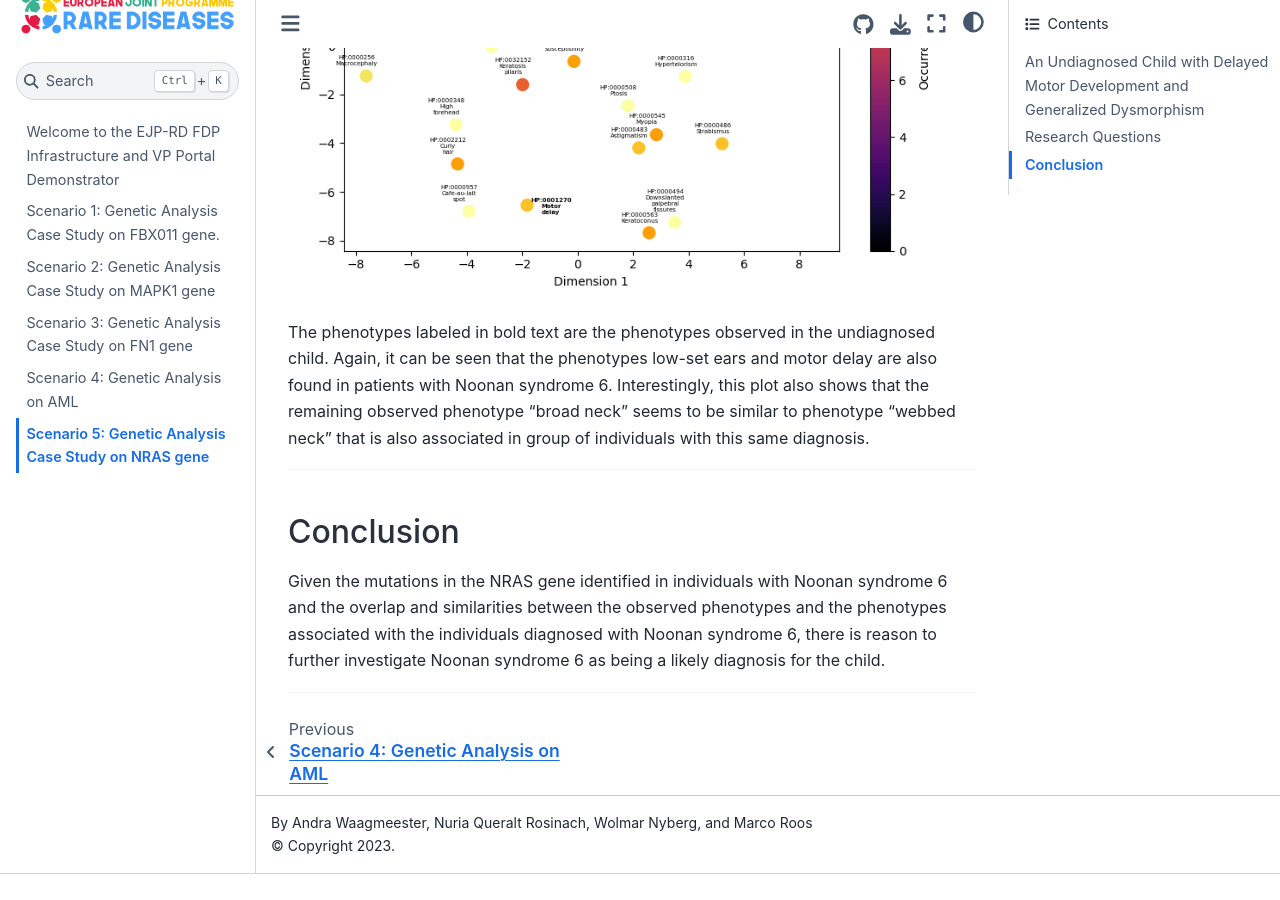
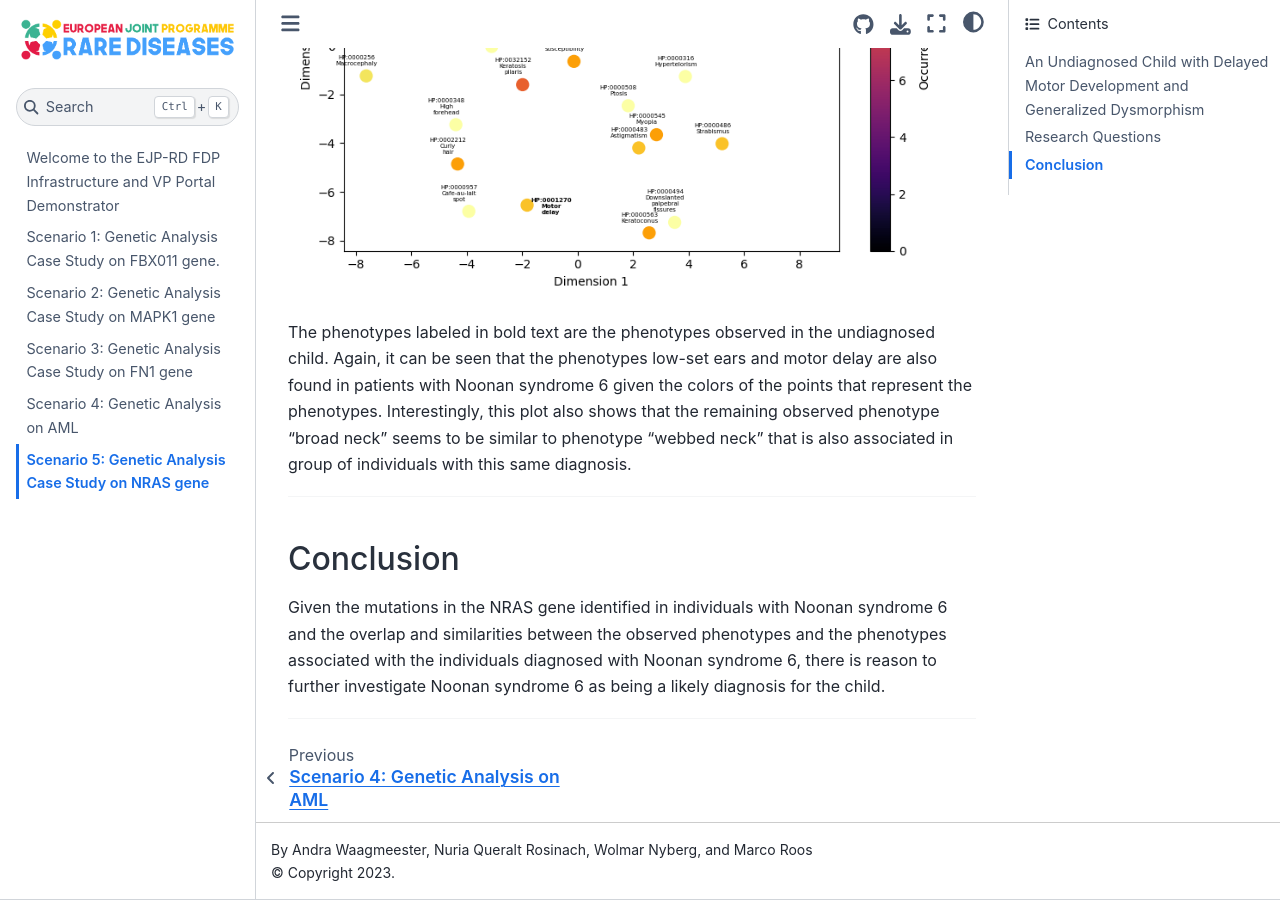
Before and after one commit to ejp-rd-vp/DistributedAnalysisDemonstrator, a Jupyter Book: the page built from scenario5.md, in a window 1280 px wide and 900 px high, scrolled down 2454 px. Built offline with Jupyter Book 1.0.4 settings and Sphinx 7.4.7 and the Sphinx Book theme 1.1.4, drawn with Linux system fonts in a browser that asks for light colours; before the commit the page ends 3328 px from its top, so only the background shows below that.

Commit message:
Improved clarification of HPO MDS plot

```diff
--- a/scenario5.md
+++ b/scenario5.md
@@ -93,7 +93,7 @@ Given the path length distances between each pair of phenotypes, the phenotypes
 
 ![image](nras_matching_phenotypes.png)
 
-The phenotypes labeled in bold text are the phenotypes observed in the undiagnosed child. Again, it can be seen that the phenotypes low-set ears and motor delay are also found in patients with Noonan syndrome 6. Interestingly, this plot also shows that the remaining observed phenotype "broad neck" seems to be similar to phenotype "webbed neck" that is also associated in group of individuals with this same diagnosis.
+The phenotypes labeled in bold text are the phenotypes observed in the undiagnosed child. Again, it can be seen that the phenotypes low-set ears and motor delay are also found in patients with Noonan syndrome 6 given the colors of the points that represent the phenotypes. Interestingly, this plot also shows that the remaining observed phenotype "broad neck" seems to be similar to phenotype "webbed neck" that is also associated in group of individuals with this same diagnosis.
 
 ---
 
```
